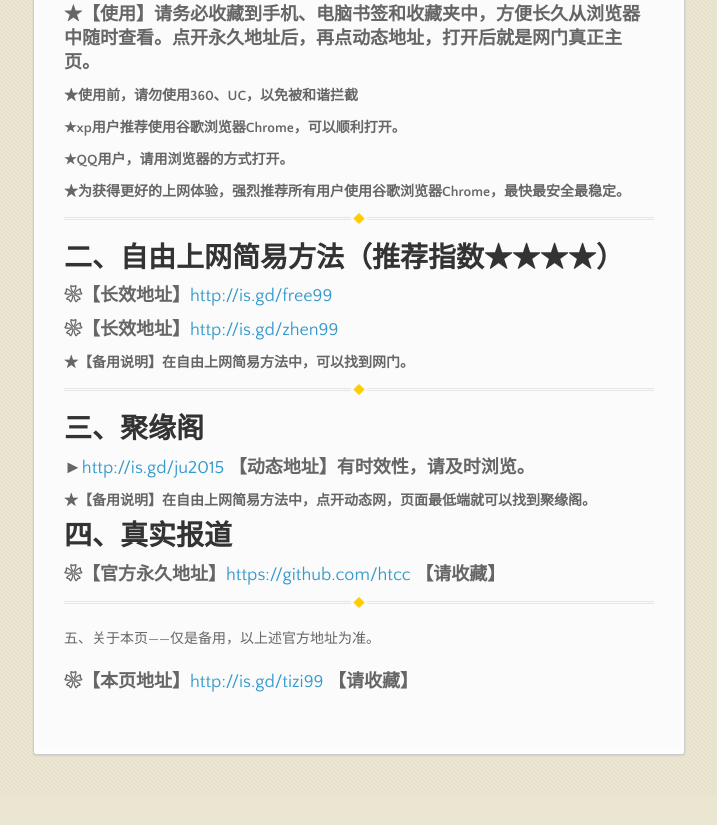
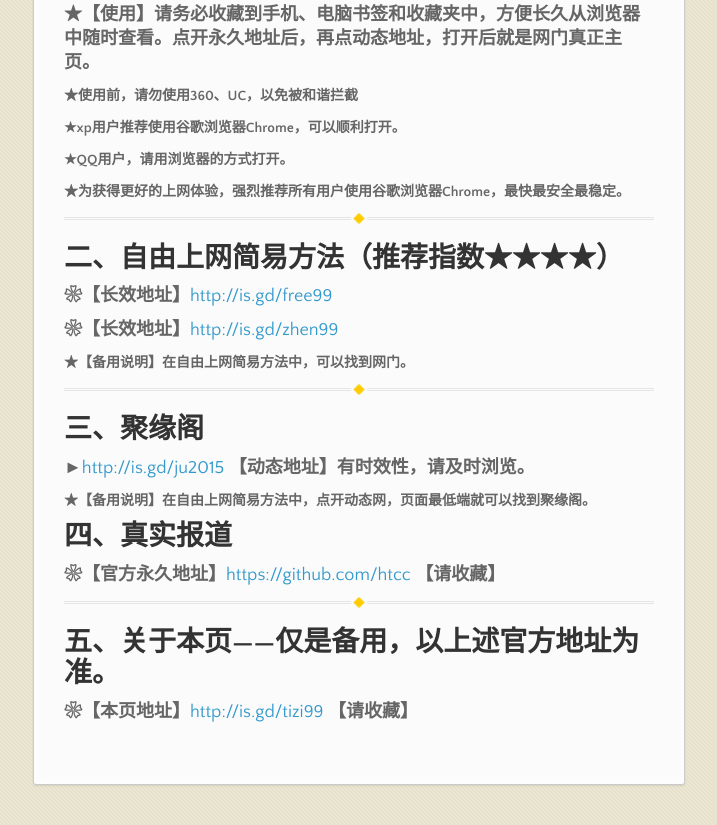
Before and after one commit to lianhuadu/tizi, a plain HTML site: page index.html in a window 1280 px wide. Shown: the part 899-1724 px from the top of the page, without its empty margins (282-999 px from the left). Before the commit the page ends 1694 px from the top, so only its background shows below. Drawn offline with nearby package versions, Linux system fonts and the light colour scheme.

```diff
--- a/index.html
+++ b/index.html
@@ -126,7 +126,8 @@
 
 <hr>
 
-<p>五、关于本页——仅是备用，以上述官方地址为准。</p>
+<h1>
+<a id="五关于本页仅是备用以上述官方地址为准" class="anchor" href="#%E4%BA%94%E5%85%B3%E4%BA%8E%E6%9C%AC%E9%A1%B5%E4%BB%85%E6%98%AF%E5%A4%87%E7%94%A8%E4%BB%A5%E4%B8%8A%E8%BF%B0%E5%AE%98%E6%96%B9%E5%9C%B0%E5%9D%80%E4%B8%BA%E5%87%86" aria-hidden="true"><span class="octicon octicon-link"></span></a>五、关于本页——仅是备用，以上述官方地址为准。</h1>
 
 <h3>
 <a id="本页地址httpisgdtizi99-请收藏" class="anchor" href="#%E6%9C%AC%E9%A1%B5%E5%9C%B0%E5%9D%80httpisgdtizi99-%E8%AF%B7%E6%94%B6%E8%97%8F" aria-hidden="true"><span class="octicon octicon-link"></span></a>❀【本页地址】<a href="http://is.gd/tizi99">http://is.gd/tizi99</a> 【请收藏】</h3>
--- a/params.json
+++ b/params.json
@@ -1 +1 @@
-{"name":"全球最精华翻墙梯子","tagline":"全球最热门的翻墙梯子集锦","body":"#2015自由上网全球最精华梯子集锦\r\n\r\n#一、网门——自由上网全球最人气网站\r\n###（推荐指数★★★★★）\r\n  <tr>\r\n####    <td><a href=\"https://git.io/vJvcW\" target=\"_blank\"><img src=\"https://d1fkkgn0boo3on.cloudfront.net/Up/0WMDT0.jpg\" /></a></td>\r\n### ☻网门【官方永久地址】https://git.io/vJvcW\r\n### ►网聚全球资讯热点 互联网精华资源入口\r\n### ►全球最热门电影 视频 新闻 翻墙软件 音乐 绘画 电子书\r\n### ►动态网等全球热门网站\r\n### ►手机、电脑、平板一键翻墙\r\n### ►精彩视频高速播放\r\n### ►永久地址，不被封锁，只需收藏，方便长久使用。\r\n### ★【使用】请务必收藏到手机、电脑书签和收藏夹中，方便长久从浏览器中随时查看。点开永久地址后，再点动态地址，打开后就是网门真正主页。\r\n#### ★使用前，请勿使用360、UC，以免被和谐拦截\r\n#### ★xp用户推荐使用谷歌浏览器Chrome，可以顺利打开。\r\n#### ★QQ用户，请用浏览器的方式打开。\r\n#### ★为获得更好的上网体验，强烈推荐所有用户使用谷歌浏览器Chrome，最快最安全最稳定。 \r\n******\r\n#二、自由上网简易方法（推荐指数★★★★）\r\n### ❀【长效地址】http://is.gd/free99\r\n### ❀【长效地址】http://is.gd/zhen99\r\n#### ★【备用说明】在自由上网简易方法中，可以找到网门。\r\n******\r\n#三、聚缘阁\r\n### ►http://is.gd/ju2015 【动态地址】有时效性，请及时浏览。\r\n#### ★【备用说明】在自由上网简易方法中，点开动态网，页面最低端就可以找到聚缘阁。\r\n#四、真实报道\r\n### ❀【官方永久地址】https://github.com/htcc 【请收藏】\r\n***\r\n五、关于本页——仅是备用，以上述官方地址为准。\r\n### ❀【本页地址】http://is.gd/tizi99 【请收藏】\r\n","google":"","note":"Don't delete this file! It's used internally to help with page regeneration."}
+{"name":"全球最精华翻墙梯子","tagline":"全球最热门的翻墙梯子集锦","body":"#2015自由上网全球最精华梯子集锦\r\n\r\n#一、网门——自由上网全球最人气网站\r\n###（推荐指数★★★★★）\r\n  <tr>\r\n####    <td><a href=\"https://git.io/vJvcW\" target=\"_blank\"><img src=\"https://d1fkkgn0boo3on.cloudfront.net/Up/0WMDT0.jpg\" /></a></td>\r\n### ☻网门【官方永久地址】https://git.io/vJvcW\r\n### ►网聚全球资讯热点 互联网精华资源入口\r\n### ►全球最热门电影 视频 新闻 翻墙软件 音乐 绘画 电子书\r\n### ►动态网等全球热门网站\r\n### ►手机、电脑、平板一键翻墙\r\n### ►精彩视频高速播放\r\n### ►永久地址，不被封锁，只需收藏，方便长久使用。\r\n### ★【使用】请务必收藏到手机、电脑书签和收藏夹中，方便长久从浏览器中随时查看。点开永久地址后，再点动态地址，打开后就是网门真正主页。\r\n#### ★使用前，请勿使用360、UC，以免被和谐拦截\r\n#### ★xp用户推荐使用谷歌浏览器Chrome，可以顺利打开。\r\n#### ★QQ用户，请用浏览器的方式打开。\r\n#### ★为获得更好的上网体验，强烈推荐所有用户使用谷歌浏览器Chrome，最快最安全最稳定。 \r\n******\r\n#二、自由上网简易方法（推荐指数★★★★）\r\n### ❀【长效地址】http://is.gd/free99\r\n### ❀【长效地址】http://is.gd/zhen99\r\n#### ★【备用说明】在自由上网简易方法中，可以找到网门。\r\n******\r\n#三、聚缘阁\r\n### ►http://is.gd/ju2015 【动态地址】有时效性，请及时浏览。\r\n#### ★【备用说明】在自由上网简易方法中，点开动态网，页面最低端就可以找到聚缘阁。\r\n#四、真实报道\r\n### ❀【官方永久地址】https://github.com/htcc 【请收藏】\r\n***\r\n#五、关于本页——仅是备用，以上述官方地址为准。\r\n### ❀【本页地址】http://is.gd/tizi99 【请收藏】\r\n","google":"","note":"Don't delete this file! It's used internally to help with page regeneration."}
```
